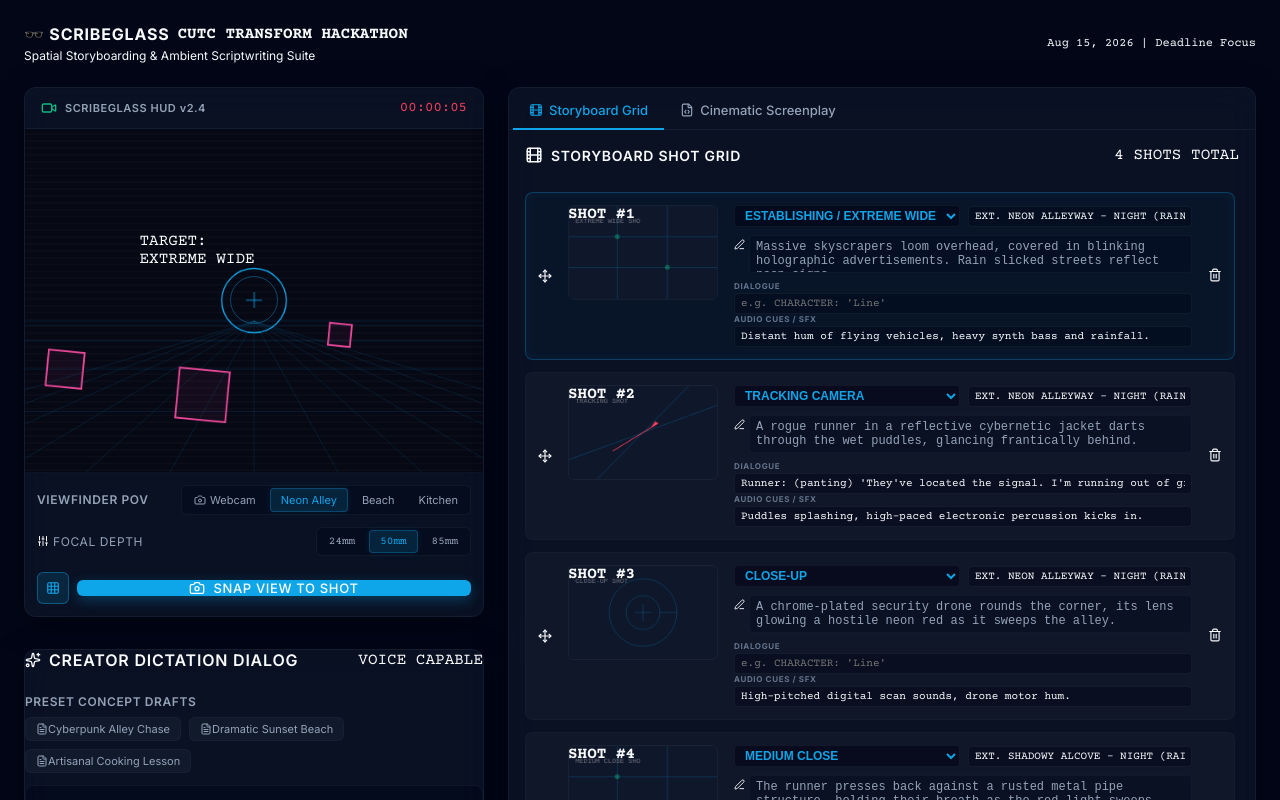
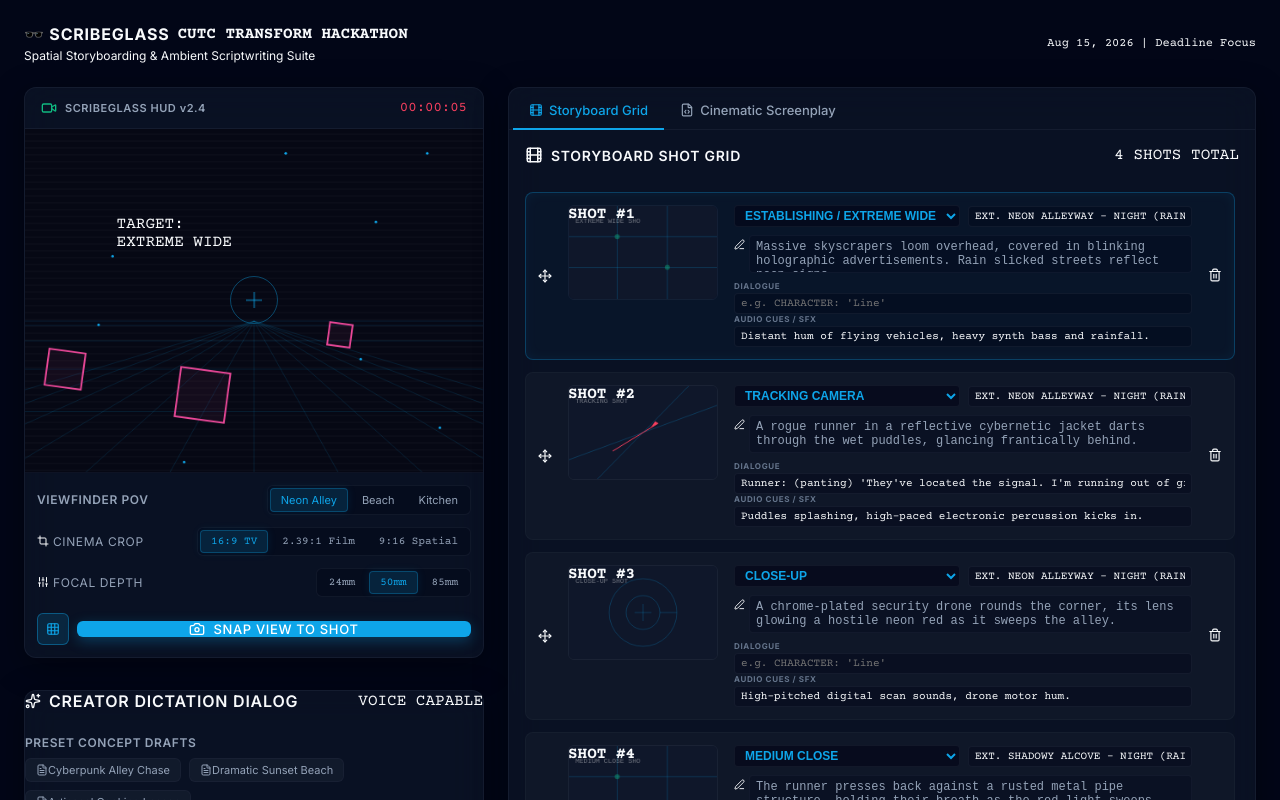
Before and after one commit to RaghavParasher/scribeglass, a React (Vite) app: page / in a window 1280 px wide. Shown: the top 800 px of the page. Built offline with nearby package versions, Linux system fonts and the light colour scheme.

Commit message:
Feat: Remove webcam and add Interactive Focal Target and Cinematic Aspect Ratio Mask overlays

```diff
--- a/src/components/CameraPanel.jsx
+++ b/src/components/CameraPanel.jsx
@@ -1,17 +1,17 @@
 import React, { useRef, useState, useEffect } from 'react';
-import { Camera, Maximize, Play, RotateCcw, Video, Grid, Sliders, Eye } from 'lucide-react';
+import { Camera, Video, Grid, Sliders, Crop } from 'lucide-react';
 
 export default function CameraPanel({ activeShot, onCaptureFrame }) {
-  const videoRef = useRef(null);
   const canvasRef = useRef(null);
   const overlayCanvasRef = useRef(null);
 
-  const [streamActive, setStreamActive] = useState(false);
   const [hudGrid, setHudGrid] = useState(true);
   const [focalLength, setFocalLength] = useState('50mm'); // 24mm, 50mm, 85mm
-  const [povPreset, setPovPreset] = useState('neon'); // 'camera', 'neon', 'beach', 'kitchen'
+  const [povPreset, setPovPreset] = useState('neon'); // 'neon', 'beach', 'kitchen'
   const [recTime, setRecTime] = useState(0);
   const [isRecording, setIsRecording] = useState(true);
+  const [focusPos, setFocusPos] = useState({ x: 50, y: 50 }); // Focus target reticle position in %
+  const [aspectRatio, setAspectRatio] = useState('16:9'); // '16:9' | '2.39:1' | '9:16'
 
   // Focus simulation & scale levels
   const zoomScale = {
@@ -37,39 +37,8 @@ export default function CameraPanel({ activeShot, onCaptureFrame }) {
     return `00:${mins}:${secs}`;
   };
 
-  // Webcam access
-  const startCamera = async () => {
-    setPovPreset('camera');
-    try {
-      if (videoRef.current) {
-        const stream = await navigator.mediaDevices.getUserMedia({
-          video: { width: 640, height: 480 },
-          audio: false
-        });
-        videoRef.current.srcObject = stream;
-        videoRef.current.play();
-        setStreamActive(true);
-      }
-    } catch (err) {
-      console.warn("Webcam access denied/unavailable. Reverting to custom 3D vector simulation.");
-      setPovPreset('neon');
-      setStreamActive(false);
-    }
-  };
-
-  const stopCamera = () => {
-    if (videoRef.current && videoRef.current.srcObject) {
-      const tracks = videoRef.current.srcObject.getTracks();
-      tracks.forEach(track => track.stop());
-      videoRef.current.srcObject = null;
-    }
-    setStreamActive(false);
-  };
-
   // Interactive HUD background simulator using standard canvas
   useEffect(() => {
-    if (povPreset === 'camera') return;
-
     const canvas = overlayCanvasRef.current;
     if (!canvas) return;
     const ctx = canvas.getContext('2d');
@@ -123,7 +92,6 @@ export default function CameraPanel({ activeShot, onCaptureFrame }) {
 
         cubes.forEach(c => {
           ctx.save();
-          // Simulate 3D tilt
           ctx.translate(c.x, c.y);
           ctx.rotate(frame * 0.005);
           ctx.strokeRect(-c.size/2, -c.size/2, c.size, c.size);
@@ -132,12 +100,15 @@ export default function CameraPanel({ activeShot, onCaptureFrame }) {
           ctx.restore();
         });
 
-        // Focal target marker
-        ctx.strokeStyle = '#0ea5e9';
-        ctx.lineWidth = 1.5;
-        ctx.beginPath();
-        ctx.arc(canvas.width/2, canvas.height/2, 40 + Math.sin(frame * 0.05) * 3, 0, Math.PI * 2);
-        ctx.stroke();
+        // Floating particle dots
+        ctx.fillStyle = '#0ea5e9';
+        for (let i = 0; i < 15; i++) {
+          const px = (Math.sin(frame * 0.002 + i) * 0.5 + 0.5) * canvas.width;
+          const py = ((frame * 0.2 + i * 40) % canvas.height);
+          ctx.beginPath();
+          ctx.arc(px, py, 1.5, 0, Math.PI * 2);
+          ctx.fill();
+        }
 
         ctx.fillStyle = '#0ea5e9';
         ctx.font = '9px monospace';
@@ -168,13 +139,23 @@ export default function CameraPanel({ activeShot, onCaptureFrame }) {
           ctx.fillRect(canvas.width/2 - w/2, canvas.height/2 + 40 + i * 25 + Math.sin(frame * 0.05 + i) * 5, w, 2);
         }
 
+        // Rising ambient embers
+        ctx.fillStyle = 'rgba(251, 191, 36, 0.6)';
+        for (let i = 0; i < 10; i++) {
+          const px = (Math.cos(frame * 0.005 + i) * 0.4 + 0.5) * canvas.width;
+          const py = canvas.height - ((frame * 0.3 + i * 50) % canvas.height);
+          ctx.beginPath();
+          ctx.arc(px, py, 2, 0, Math.PI * 2);
+          ctx.fill();
+        }
+
         ctx.fillStyle = '#fef08a';
         ctx.font = '9px monospace';
         ctx.fillText('POV SIMULATOR: SUNSET BEACH', 20, 30);
 
       } else if (povPreset === 'kitchen') {
         // Warm green/beige theme
-        ctx.fillStyle = '#1c1917'; // dark brown/stone
+        ctx.fillStyle = '#1c1917'; // dark stone
         ctx.fillRect(0, 0, canvas.width, canvas.height);
 
         // Grid backsplash
@@ -190,11 +171,23 @@ export default function CameraPanel({ activeShot, onCaptureFrame }) {
         // Steaming pots and vegetables
         ctx.strokeStyle = '#84cc16'; // Lime green
         ctx.lineWidth = 2;
-        ctx.strokeRect(180, 160, 280, 160); // simulated cutting board
+        ctx.strokeRect(180, 160, 280, 160); // cutting board
 
         ctx.fillStyle = '#ef4444'; // Red tomato circular blocks
         ctx.beginPath(); ctx.arc(280, 220, 15, 0, Math.PI * 2); ctx.fill();
         ctx.beginPath(); ctx.arc(310, 240, 12, 0, Math.PI * 2); ctx.fill();
+
+        // Rising steam vectors
+        ctx.strokeStyle = 'rgba(255, 255, 255, 0.15)';
+        ctx.lineWidth = 3;
+        for (let i = 0; i < 3; i++) {
+          const sx = 220 + i * 90 + Math.sin(frame * 0.04 + i) * 6;
+          const sy = 120 + Math.sin(frame * 0.05 + i) * 10;
+          ctx.beginPath();
+          ctx.moveTo(sx, sy);
+          ctx.lineTo(sx - 5, sy - 30);
+          ctx.stroke();
+        }
 
         ctx.fillStyle = '#84cc16';
         ctx.font = '9px monospace';
@@ -232,15 +225,29 @@ export default function CameraPanel({ activeShot, onCaptureFrame }) {
     canvas.width = 640;
     canvas.height = 480;
 
-    if (povPreset === 'camera' && videoRef.current) {
-      ctx.drawImage(videoRef.current, 0, 0, canvas.width, canvas.height);
-    } else if (overlayCanvasRef.current) {
-      // Draw custom simulator content
+    if (overlayCanvasRef.current) {
       ctx.drawImage(overlayCanvasRef.current, 0, 0, canvas.width, canvas.height);
+
+      // Draw crop masks on snapshot image
+      ctx.fillStyle = 'black';
+      if (aspectRatio === '2.39:1') {
+        ctx.fillRect(0, 0, canvas.width, canvas.height * 0.18);
+        ctx.fillRect(0, canvas.height * 0.82, canvas.width, canvas.height * 0.18);
+      } else if (aspectRatio === '9:16') {
+        ctx.fillRect(0, 0, canvas.width * 0.31, canvas.height);
+        ctx.fillRect(canvas.width * 0.69, 0, canvas.width * 0.31, canvas.height);
+      }
     }
 
     const dataUrl = canvas.toDataURL('image/jpeg');
     onCaptureFrame(dataUrl);
+  };
+
+  const handleViewfinderClick = (e) => {
+    const rect = e.currentTarget.getBoundingClientRect();
+    const x = ((e.clientX - rect.left) / rect.width) * 100;
+    const y = ((e.clientY - rect.top) / rect.height) * 100;
+    setFocusPos({ x, y });
   };
 
   return (
@@ -260,31 +267,21 @@ export default function CameraPanel({ activeShot, onCaptureFrame }) {
       </div>
 
       {/* Main Viewfinder Port */}
-      <div className="viewfinder-container relative overflow-hidden">
+      <div
+        className="viewfinder-container relative overflow-hidden cursor-crosshair"
+        onClick={handleViewfinderClick}
+      >
         {/* Hidden capture canvas */}
         <canvas ref={canvasRef} style={{ display: 'none' }} />
 
-        {/* Video feed */}
-        <video
-          ref={videoRef}
-          className="webcam-feed"
-          style={{
-            display: povPreset === 'camera' ? 'block' : 'none',
-            transform: `scale(${zoomScale[focalLength]})`,
-            transition: 'transform 0.4s cubic-bezier(0.16, 1, 0.3, 1)'
-          }}
-          muted
-          playsInline
-        />
-
-        {/* Canvas feed fallback */}
+        {/* Canvas feed */}
         <canvas
           ref={overlayCanvasRef}
           width={640}
           height={480}
           className="webcam-feed"
           style={{
-            display: povPreset !== 'camera' ? 'block' : 'none',
+            display: 'block',
             transform: `scale(${zoomScale[focalLength]})`,
             transition: 'transform 0.4s cubic-bezier(0.16, 1, 0.3, 1)'
           }}
@@ -300,8 +297,31 @@ export default function CameraPanel({ activeShot, onCaptureFrame }) {
           </div>
         )}
 
-        {/* Target HUD Reticle */}
-        <div className="hud-reticle absolute pointer-events-none">
+        {/* Cinematic Aspect Ratio Mask Overlays */}
+        {aspectRatio === '2.39:1' && (
+          <div className="absolute inset-0 pointer-events-none flex flex-col justify-between">
+            <div className="w-full bg-slate-950/85 border-b border-slate-900" style={{ height: '18%' }} />
+            <div className="w-full bg-slate-950/85 border-t border-slate-900" style={{ height: '18%' }} />
+          </div>
+        )}
+
+        {aspectRatio === '9:16' && (
+          <div className="absolute inset-0 pointer-events-none flex justify-between">
+            <div className="h-full bg-slate-950/85 border-r border-slate-900" style={{ width: '31%' }} />
+            <div className="h-full bg-slate-950/85 border-l border-slate-900" style={{ width: '31%' }} />
+          </div>
+        )}
+
+        {/* Target HUD Reticle (Positioned dynamically on click) */}
+        <div
+          className="hud-reticle absolute pointer-events-none"
+          style={{
+            top: `${focusPos.y}%`,
+            left: `${focusPos.x}%`,
+            transform: 'translate(-50%, -50%)',
+            transition: 'all 0.25s cubic-bezier(0.16, 1, 0.3, 1)'
+          }}
+        >
           <div className="reticle-circle" />
           <div className="reticle-crosshair" />
         </div>
@@ -312,8 +332,8 @@ export default function CameraPanel({ activeShot, onCaptureFrame }) {
             style={{
               width: '120px',
               height: '80px',
-              top: activeShot.composition === 'rule-of-thirds' ? '30%' : activeShot.composition === 'diagonal-motion' ? '50%' : '38%',
-              left: activeShot.composition === 'rule-of-thirds' ? '25%' : activeShot.composition === 'diagonal-motion' ? '60%' : '40%',
+              top: activeShot.composition === 'rule-of-thirds' ? '25%' : activeShot.composition === 'diagonal-motion' ? '45%' : '38%',
+              left: activeShot.composition === 'rule-of-thirds' ? '20%' : activeShot.composition === 'diagonal-motion' ? '55%' : '38%',
               transition: 'all 0.5s ease-in-out'
             }}
           >
@@ -324,7 +344,7 @@ export default function CameraPanel({ activeShot, onCaptureFrame }) {
         )}
 
         {/* Lower lens readouts */}
-        <div className="hud-metadata absolute bottom-3 left-3 right-3 pointer-events-none flex justify-between text-[10px] font-mono text-cyan-400/75">
+        <div className="hud-metadata absolute bottom-3 left-3 right-3 pointer-events-none flex-row justify-between text-[10px] font-mono text-cyan-400/75 z-10">
           <span>RES: 4K DCI</span>
           <span>SHUTTER: 1/48</span>
           <span>ISO: 400</span>
@@ -339,30 +359,46 @@ export default function CameraPanel({ activeShot, onCaptureFrame }) {
           <span className="label-dim text-xs font-semibold">VIEWFINDER POV</span>
           <div className="button-group flex-row gap-1">
             <button
-              className={`btn-sm btn-hud ${povPreset === 'camera' ? 'active' : ''}`}
-              onClick={startCamera}
-            >
-              <Camera size={12} />
-              Webcam
-            </button>
-            <button
               className={`btn-sm btn-hud ${povPreset === 'neon' ? 'active' : ''}`}
-              onClick={() => { stopCamera(); setPovPreset('neon'); }}
+              onClick={() => setPovPreset('neon')}
             >
               Neon Alley
             </button>
             <button
               className={`btn-sm btn-hud ${povPreset === 'beach' ? 'active' : ''}`}
-              onClick={() => { stopCamera(); setPovPreset('beach'); }}
+              onClick={() => setPovPreset('beach')}
             >
               Beach
             </button>
             <button
               className={`btn-sm btn-hud ${povPreset === 'kitchen' ? 'active' : ''}`}
-              onClick={() => { stopCamera(); setPovPreset('kitchen'); }}
+              onClick={() => setPovPreset('kitchen')}
             >
               Kitchen
             </button>
+          </div>
+        </div>
+
+        {/* Aspect Ratio Crop Preset */}
+        <div className="flex-row justify-between items-center">
+          <div className="flex-row items-center gap-1">
+            <Crop size={12} className="text-cyan-400" />
+            <span className="label-dim text-xs">CINEMA CROP</span>
+          </div>
+          <div className="button-group flex-row gap-1">
+            {[
+              { id: '16:9', label: '16:9 TV' },
+              { id: '2.39:1', label: '2.39:1 Film' },
+              { id: '9:16', label: '9:16 Spatial' }
+            ].map(aspect => (
+              <button
+                key={aspect.id}
+                className={`btn-sm btn-hud font-mono text-xs px-2 ${aspectRatio === aspect.id ? 'active' : ''}`}
+                onClick={() => setAspectRatio(aspect.id)}
+              >
+                {aspect.label}
+              </button>
+            ))}
           </div>
         </div>
 
@@ -386,7 +422,7 @@ export default function CameraPanel({ activeShot, onCaptureFrame }) {
         </div>
 
         {/* Grid and Action button */}
-        <div className="flex justify-between items-center gap-2 mt-1">
+        <div className="flex-row justify-between items-center gap-2 mt-1">
           <button
             className={`btn-icon ${hudGrid ? 'active' : ''}`}
             onClick={() => setHudGrid(!hudGrid)}
```
